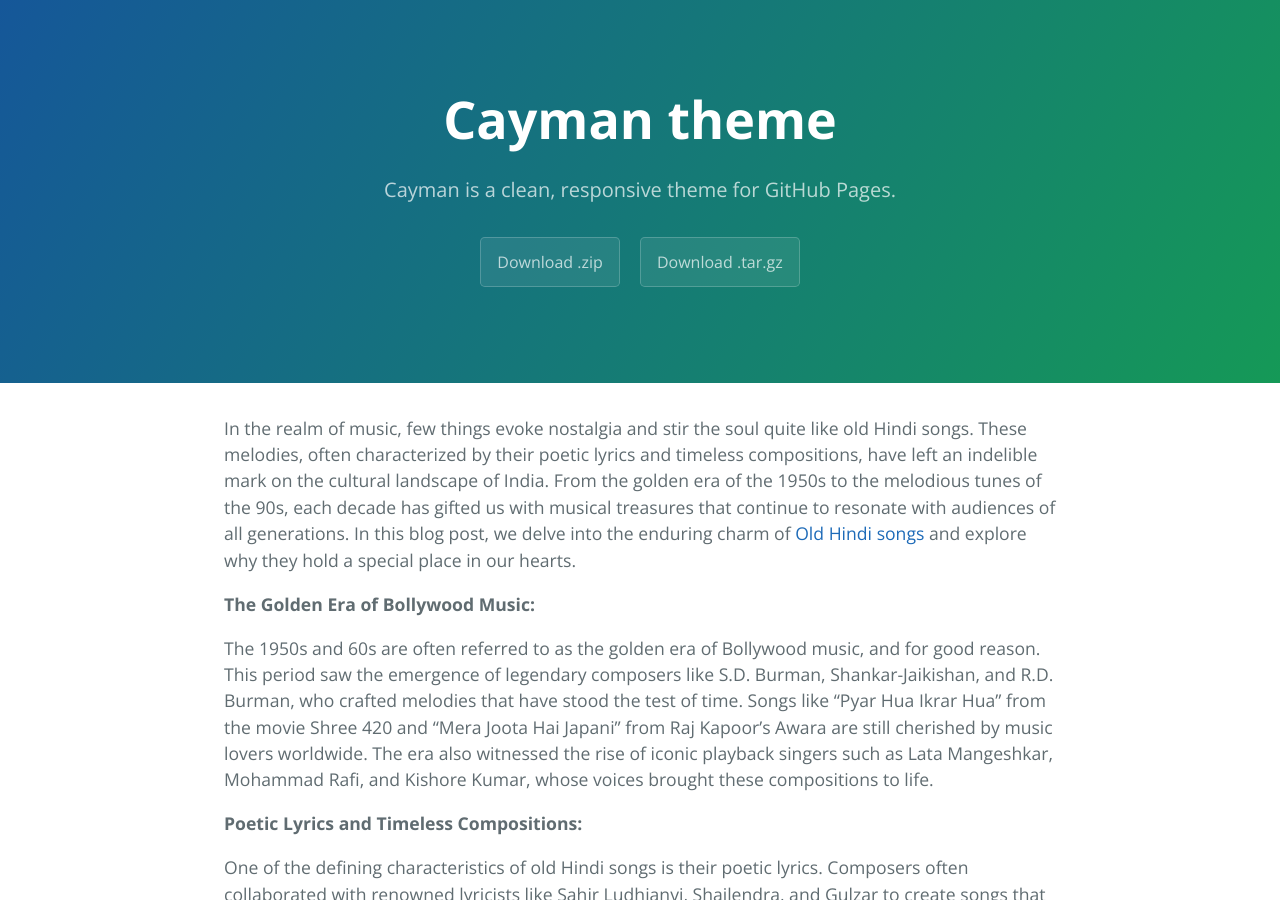
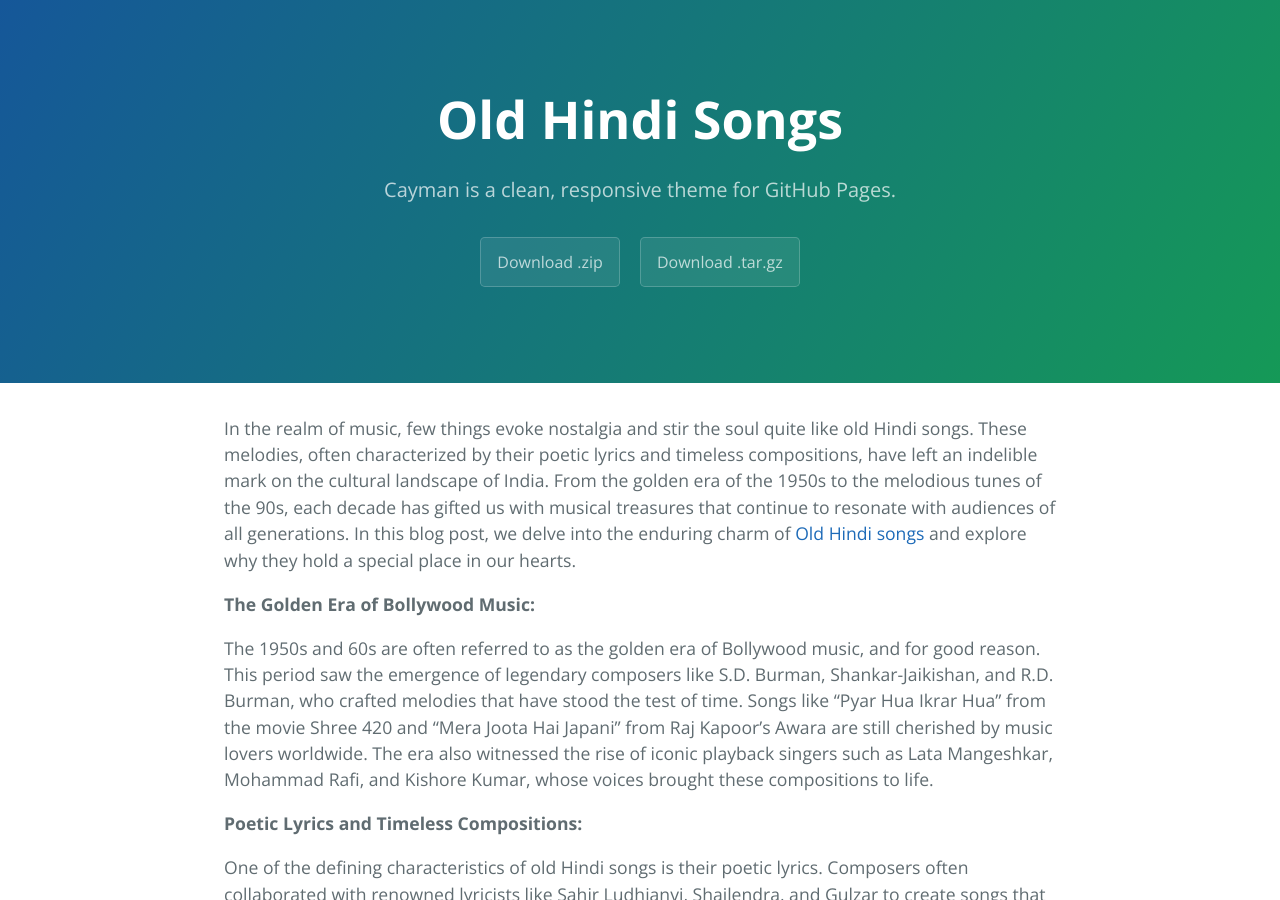
Before and after one commit to oldhindisongs/oldhindisongs.github.io, a Jekyll site: the page built from index.md, in a window 1280 px wide and 900 px high. Built offline with Jekyll 4.4.1, drawn with Linux system fonts in a browser that asks for light colours.

Commit message:
Update default.html

```diff
--- a/_layouts/default.html
+++ b/_layouts/default.html
@@ -16,7 +16,7 @@
     <a id="skip-to-content" href="#content">Skip to the content.</a>
 
     <header class="page-header" role="banner">
-      <h1 class="project-name">{{ page.title | default: site.title | default: site.github.repository_name }}</h1>
+      <h1 class="project-name">Old Hindi Songs</h1>
       <h2 class="project-tagline">{{ page.description | default: site.description | default: site.github.project_tagline }}</h2>
       {% if site.github.is_project_page %}
         <a href="{{ site.github.repository_url }}" class="btn">View on GitHub</a>
```
